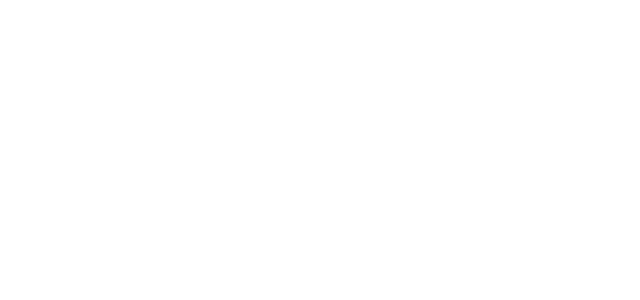
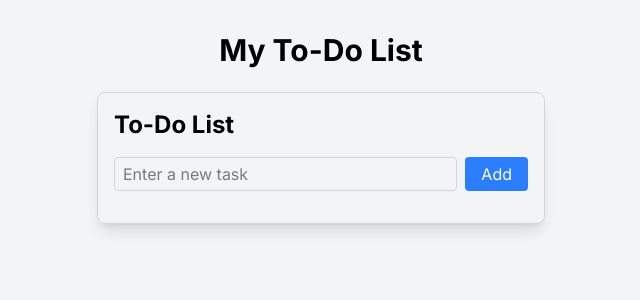
Before and after one commit to chewton2k/UCLADesign, a React (Vite) app in the folder frontend/: page /todo-list in a window 1280 px wide. Before the commit this address had no page. Shown: the top 300 px of the page, without its empty margins (319-959 px from the left). Built offline with nearby package versions, Linux system fonts and the light colour scheme.

Commit message:
todo list component and page added

```diff
--- a/frontend/src/App.jsx
+++ b/frontend/src/App.jsx
@@ -5,6 +5,7 @@
 import LogInPage from './pages/LogInPage.jsx'
 import TemplatePage from './pages/TemplatePage.jsx'
 import { CSSTransition, TransitionGroup } from 'react-transition-group';
+import TodoListPage from './pages/TodoListPage.jsx'; ///
 
 function App() {
     return (
@@ -16,6 +17,7 @@
                 <Route path='/create-design' element={<HomePage/>}> </Route>
                 <Route path='/login' element={<LogInPage/>}> </Route>
                 <Route path='/signup' element={<RegistrationPage/>}> </Route>
+                <Route path='/todo-list' element={<TodoListPage/>}> </Route>
             </Routes>
             </TransitionGroup>
         </Router>
--- /dev/null
+++ b/frontend/src/components/TodoListForm.jsx
@@ -0,0 +1,76 @@
+import React, { useState } from 'react';
+
+function TodoListForm() {
+  const [tasks, setTasks] = useState([]);
+  const [newTask, setNewTask] = useState('');
+
+  // add task
+  const addTask = () => {
+    if (newTask.trim()) {
+      setTasks([...tasks, { text: newTask, isCompleted: false, isImportant: false }]);
+      setNewTask('');
+    }
+  };
+
+  // completion toggle
+
+
+  // task importance toggle
+
+
+  // delete task
+  const removeTask = (index) => {
+    const updatedTasks = tasks.filter((_, taskIndex) => taskIndex !== index);
+    setTasks(updatedTasks);
+  };
+
+  return (
+    <div className="p-4 max-w-md mx-auto border border-gray-300 rounded-lg shadow-lg">
+      <h1 className="text-2xl font-bold mb-4">To-Do List</h1>
+
+      {/* Task Input */}
+      <div className="flex gap-2 mb-4">
+        <input
+          type="text"
+          value={newTask}
+          onChange={(e) => setNewTask(e.target.value)}
+          placeholder="Enter a new task"
+          className="flex-grow border border-gray-300 rounded px-2 py-1"
+        />
+        <button
+          onClick={addTask}
+          className="bg-blue-500 text-white px-4 py-1 rounded hover:bg-blue-600"
+        >
+          Add
+        </button>
+      </div>
+
+      {/* Task List */}
+      <ul>
+        {tasks.map((task, index) => (
+          <li
+            key={index}
+            className={`flex items-center justify-between p-2 border-b ${task.isImportant ? 'bg-yellow-200' : ''}`}
+          >
+            <div className="flex items-center gap-3">
+              <span>
+                {task.text}
+              </span>
+            </div>
+
+            <div className="flex gap-2">
+              <button
+                onClick={() => removeTask(index)}
+                className="bg-red-500 text-white px-2 py-1 rounded hover:bg-red-600"
+              >
+                Delete
+              </button>
+            </div>
+          </li>
+        ))}
+      </ul>
+    </div>
+  );
+}
+
+export default TodoListForm;
--- /dev/null
+++ b/frontend/src/pages/TodoListPage.jsx
@@ -0,0 +1,13 @@
+import React from 'react';
+import TodoListForm from '../components/TodoListForm';
+
+function TodoListPage() {
+  return (
+    <div className="min-h-screen bg-gray-100 p-8">
+      <h1 className="text-3xl font-bold text-center mb-6">My To-Do List</h1>
+      <TodoListForm />
+    </div>
+  );
+}
+
+export default TodoListPage;
```
